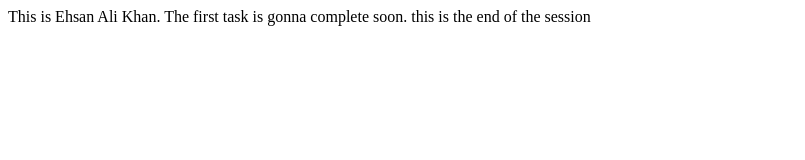
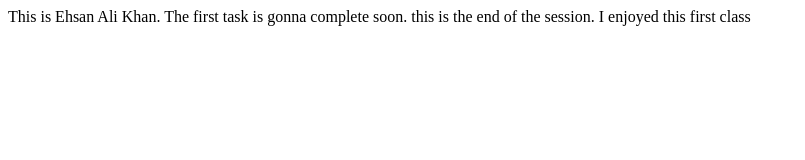
Before and after one commit to EhsanAliKhan/Bootcamp2020_lec_English, a plain HTML site: page index.html in a window 1280 px wide. Shown: the whole page, without its empty margins (0-805 px from the left). Drawn offline with Linux system fonts and the light colour scheme.

Commit message:
Update index.html

```diff
--- a/index.html
+++ b/index.html
@@ -7,7 +7,9 @@
     <div>
         This is Ehsan Ali Khan.
         The first task is gonna complete soon.
-        this is the end of the session
+        this is the end of the session.
+        I enjoyed this first class
+
     </div>
 </body>
 </html>
```
